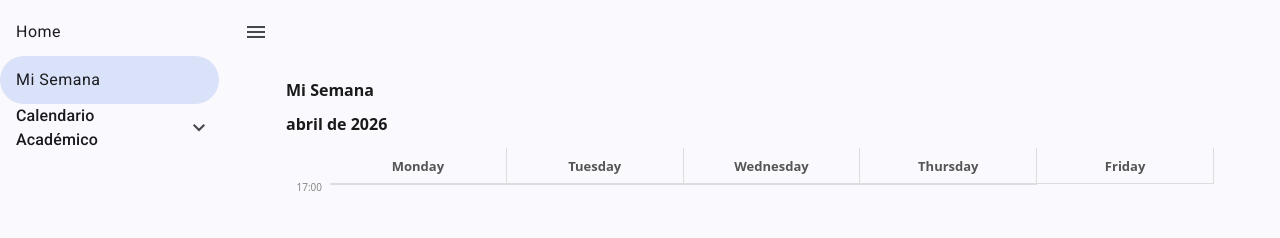
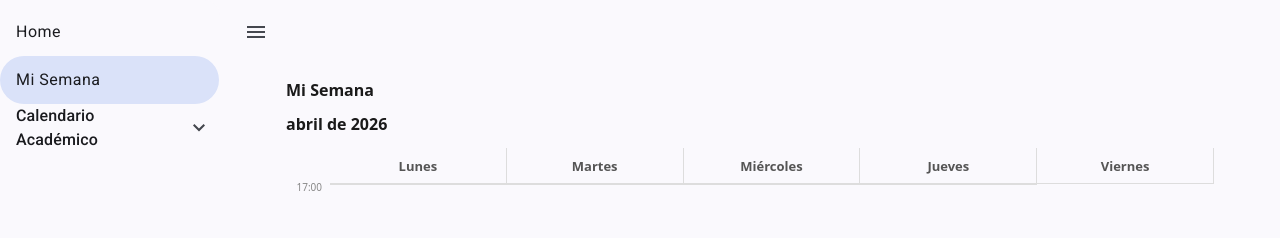
Before and after one commit to nitricx/OrganizadorCursada, an Angular app: page /calendar in a window 1280 px wide. Shown: the top 238 px of the page. Built offline with nearby package versions, Linux system fonts and the light colour scheme.

Commit message:
feat: add calendar card component with styling and template, update routes for academic calendar

```diff
--- a/src/app/app.routes.ts
+++ b/src/app/app.routes.ts
@@ -8,4 +8,7 @@ export const routes: Routes = [
   { path: 'home', component: CourseOrganizerComponent },
   { path: 'calendar', component: Calendar },
   { path: 'academicCalendar', component: AcademicCalendarComponent },
+  { path: 'academicCalendar/plan', component: AcademicCalendarComponent },
+  { path: 'academicCalendar/plan-1', component: AcademicCalendarComponent },
+  { path: 'academicCalendar/plan-2', component: AcademicCalendarComponent },
 ];
--- a/src/app/components/calendar/calendar.ts
+++ b/src/app/components/calendar/calendar.ts
@@ -1,7 +1,7 @@
 import { Component, ChangeDetectionStrategy, signal, computed, inject, input } from '@angular/core';
 import { CourseService } from '../../services/course.service';
 import { Course, DayOfWeek } from '../../models/course';
-import { CalendarCard } from './calendar-card';
+import { CalendarCard } from '../calendar-card/calendar-card';
 
 @Component({
   selector: 'app-calendar',
@@ -22,12 +22,12 @@ export class Calendar {
   currentDate = signal(new Date());
 
   private readonly allDays: { label: string; day: DayOfWeek; col: number }[] = [
-    { label: 'Monday', day: DayOfWeek.Monday, col: 2 },
-    { label: 'Tuesday', day: DayOfWeek.Tuesday, col: 3 },
-    { label: 'Wednesday', day: DayOfWeek.Wednesday, col: 4 },
-    { label: 'Thursday', day: DayOfWeek.Thursday, col: 5 },
-    { label: 'Friday', day: DayOfWeek.Friday, col: 6 },
-    { label: 'Saturday', day: DayOfWeek.Saturday, col: 7 },
+    { label: 'Lunes', day: DayOfWeek.Monday, col: 2 },
+    { label: 'Martes', day: DayOfWeek.Tuesday, col: 3 },
+    { label: 'Miércoles', day: DayOfWeek.Wednesday, col: 4 },
+    { label: 'Jueves', day: DayOfWeek.Thursday, col: 5 },
+    { label: 'Viernes', day: DayOfWeek.Friday, col: 6 },
+    { label: 'Sábado', day: DayOfWeek.Saturday, col: 7 },
   ];
 
   availableCoursesByDay = computed(() => {
--- a/src/app/components/sidebar/sidebar.component.css
+++ b/src/app/components/sidebar/sidebar.component.css
@@ -11,6 +11,11 @@ a.active-link {
 .sidebar-expansion-panel .mat-expansion-panel-header {
   padding: 0 16px;
   height: 48px;
+  transition: background-color 150ms cubic-bezier(0.4, 0, 0.2, 1);
+}
+
+.sidebar-expansion-panel .mat-expansion-panel-header:hover {
+  background-color: rgba(0, 0, 0, 0.04);
 }
 
 .nested-nav-list {
```
Also changed, not shown: src/app/components/calendar-card/calendar-card.css (renamed from src/app/components/calendar/calendar-card.css), src/app/components/calendar-card/calendar-card.html (renamed from src/app/components/calendar/calendar-card.html), src/app/components/calendar-card/calendar-card.ts (renamed from src/app/components/calendar/calendar-card.ts).
